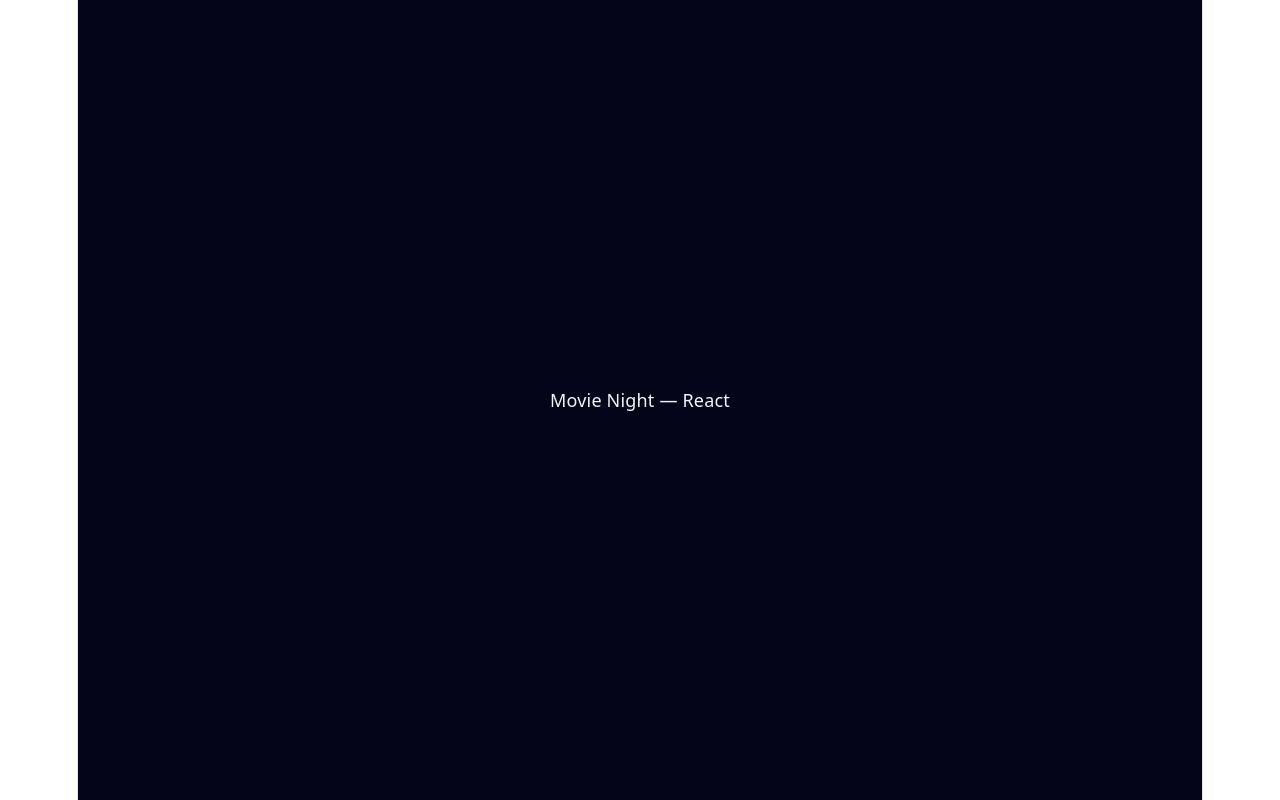
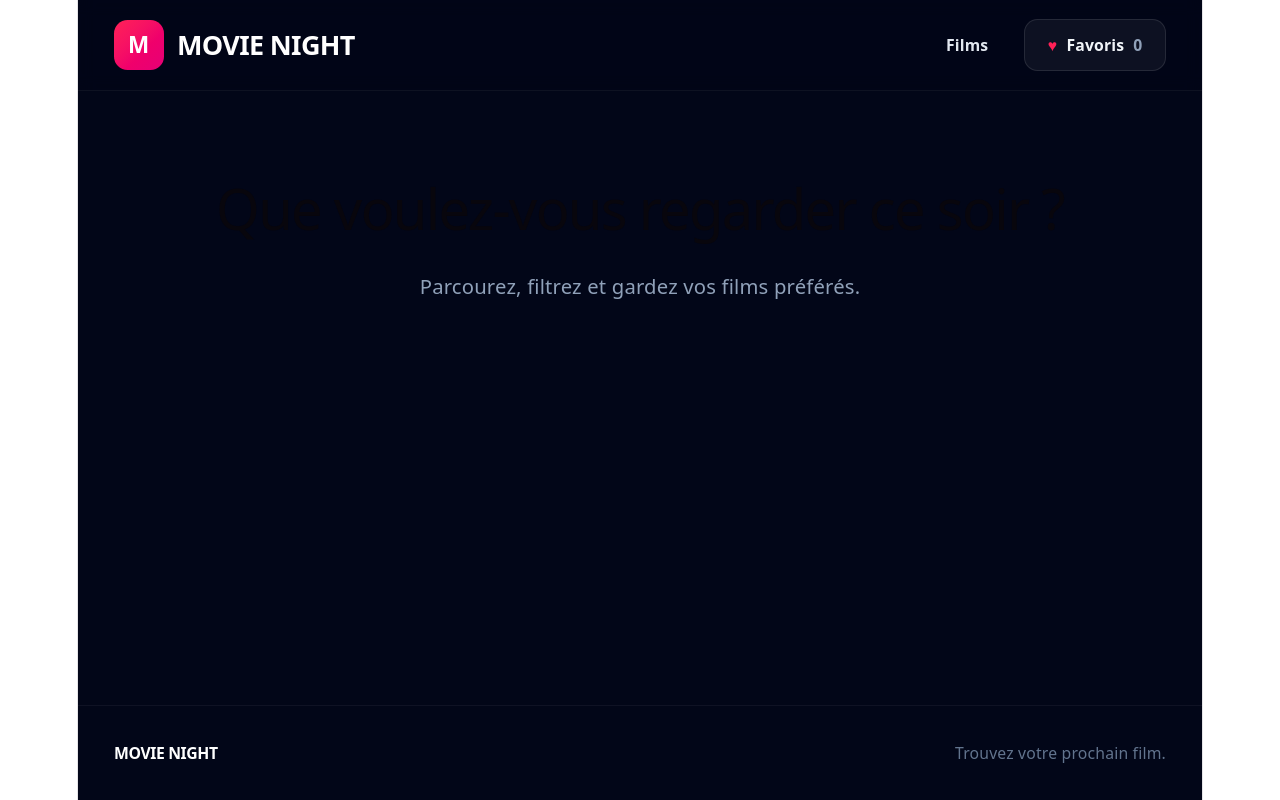
Before and after one commit to Yugz29/holbertonschool-agentic_ai, a React (Vite) app in the folder front_end-frameworks/movie-night/: page / in a window 1280 px wide. Built offline with nearby package versions, Linux system fonts and the light colour scheme.

Commit message:
feat: implement AppHeader and AppFooter components for Movie Night app

```diff
--- a/front_end-frameworks/movie-night/src/App.jsx
+++ b/front_end-frameworks/movie-night/src/App.jsx
@@ -1,7 +1,23 @@
+import AppHeader from "./components/AppHeader.jsx";
+import AppFooter from "./components/AppFooter.jsx";
+
 function App() {
   return (
-    <div className="flex min-h-screen items-center justify-center bg-slate-950 text-slate-100">
-      <p>Movie Night — React</p>
+    <div className="flex min-h-screen flex-col bg-slate-950 text-slate-100">
+      <AppHeader favoritesCount={0} />
+
+      <main className="mx-auto w-full max-w-6xl flex-1 px-6 py-12 lg:px-8">
+        <section className="mb-10">
+          <h1 className="text-4xl font-extrabold tracking-tight text-white">
+            Que voulez-vous regarder ce soir ?
+          </h1>
+          <p className="mt-3 text-lg text-slate-400">
+            Parcourez, filtrez et gardez vos films préférés.
+          </p>
+        </section>
+      </main>
+
+      <AppFooter />
     </div>
   );
 }
--- a/front_end-frameworks/movie-night/src/components/AppFooter.jsx
+++ b/front_end-frameworks/movie-night/src/components/AppFooter.jsx
@@ -0,0 +1,16 @@
+function AppFooter() {
+  return (
+    <footer className="mt-auto w-full border-t border-white/5 bg-slate-950/50">
+      <div className="mx-auto flex max-w-6xl items-center justify-between px-6 py-8 lg:px-8">
+        <span className="text-sm font-extrabold tracking-tight text-white">
+          MOVIE NIGHT
+        </span>
+        <span className="text-sm text-slate-500">
+          Trouvez votre prochain film.
+        </span>
+      </div>
+    </footer>
+  );
+}
+
+export default AppFooter;
--- a/front_end-frameworks/movie-night/src/components/AppHeader.jsx
+++ b/front_end-frameworks/movie-night/src/components/AppHeader.jsx
@@ -0,0 +1,35 @@
+function AppHeader({ favoritesCount }) {
+  return (
+    <header className="sticky top-0 z-50 w-full border-b border-white/5 bg-slate-950/70 backdrop-blur">
+      <div className="mx-auto flex h-20 max-w-6xl items-center justify-between px-6 lg:px-8">
+        <a href="#" className="flex items-center gap-3">
+          <span className="flex h-11 w-11 items-center justify-center rounded-xl bg-gradient-to-br from-rose-500 to-pink-600 text-xl font-black text-white">
+            M
+          </span>
+          <span className="text-2xl font-extrabold tracking-tight text-white">
+            MOVIE NIGHT
+          </span>
+        </a>
+
+        <nav className="flex items-center gap-3">
+          <a
+            href="#catalogue"
+            className="rounded-xl px-5 py-3 text-sm font-semibold text-slate-200 hover:bg-white/5"
+          >
+            Films
+          </a>
+          <a
+            href="#favoris"
+            className="flex items-center gap-2 rounded-xl border border-white/10 bg-white/5 px-5 py-3 text-sm font-semibold text-slate-100 hover:bg-white/10"
+          >
+            <span className="text-rose-500">&#9829;</span>
+            Favoris
+            <span className="text-slate-400">{favoritesCount}</span>
+          </a>
+        </nav>
+      </div>
+    </header>
+  );
+}
+
+export default AppHeader;
```
